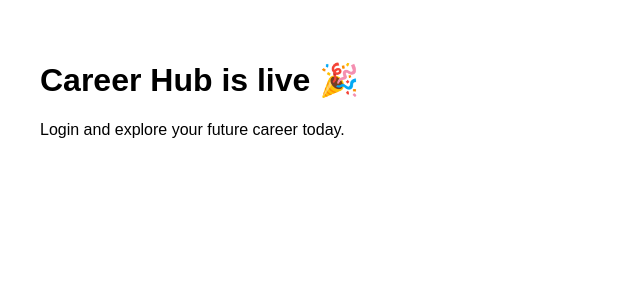
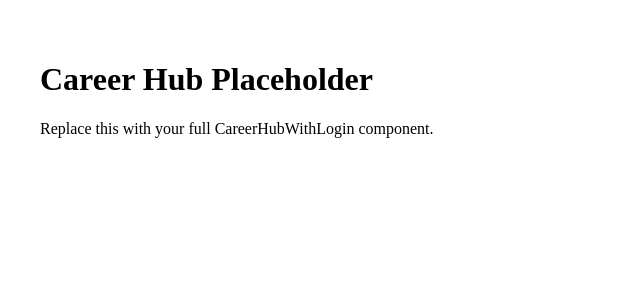
Before and after one commit to Kmberry1989/career-hub-project, a Next.js app: page / in a window 1280 px wide. Shown: the top 300 px of the page, without its empty margins (0-640 px from the left). Built offline with nearby package versions, Linux system fonts and the light colour scheme.

Commit message:
Refactor LoginButton and Firebase integration; update Next.js version and implement CareerHub component

```diff
--- /dev/null
+++ b/components/CareerHubWithLogin.js
@@ -0,0 +1,10 @@
+// Full CareerHubWithLogin component goes here.
+// You can paste the full code from your working build or use the assistant to restore it.
+export default function CareerHub() {
+  return (
+    <main style={{ padding: '2rem' }}>
+      <h1>Career Hub Placeholder</h1>
+      <p>Replace this with your full CareerHubWithLogin component.</p>
+    </main>
+  );
+}
--- a/components/LoginButton.js
+++ b/components/LoginButton.js
@@ -1,4 +1,3 @@
-// LoginButton.js – Handles Google sign-in and sign-out
 import { Button } from "@/components/ui/button";
 import { signInWithGoogle, auth } from "@/lib/firebase";
 import { onAuthStateChanged, signOut } from "firebase/auth";
--- a/lib/firebase.js
+++ b/lib/firebase.js
@@ -1,4 +1,3 @@
-// Firebase integration setup
 import { initializeApp } from "firebase/app";
 import { getAuth, onAuthStateChanged, signInWithPopup, GoogleAuthProvider } from "firebase/auth";
 import { getFirestore, doc, getDoc, setDoc } from "firebase/firestore";
--- a/package.json
+++ b/package.json
@@ -9,7 +9,7 @@
     "firebase": "^10.7.1",
     "framer-motion": "^10.16.4",
     "lucide-react": "^0.277.0",
-    "next": "^15.3.3",
+    "next": "latest",
     "react": "latest",
     "react-dom": "latest",
     "tailwindcss": "^3.3.2"
--- a/pages/index.js
+++ b/pages/index.js
@@ -1,8 +1,5 @@
+import CareerHub from "../components/CareerHubWithLogin";
+
 export default function Home() {
-  return (
-    <main style={{ padding: "2rem", fontFamily: "sans-serif" }}>
-      <h1>Career Hub is live 🎉</h1>
-      <p>Login and explore your future career today.</p>
-    </main>
-  );
+  return <CareerHub />;
 }
```
